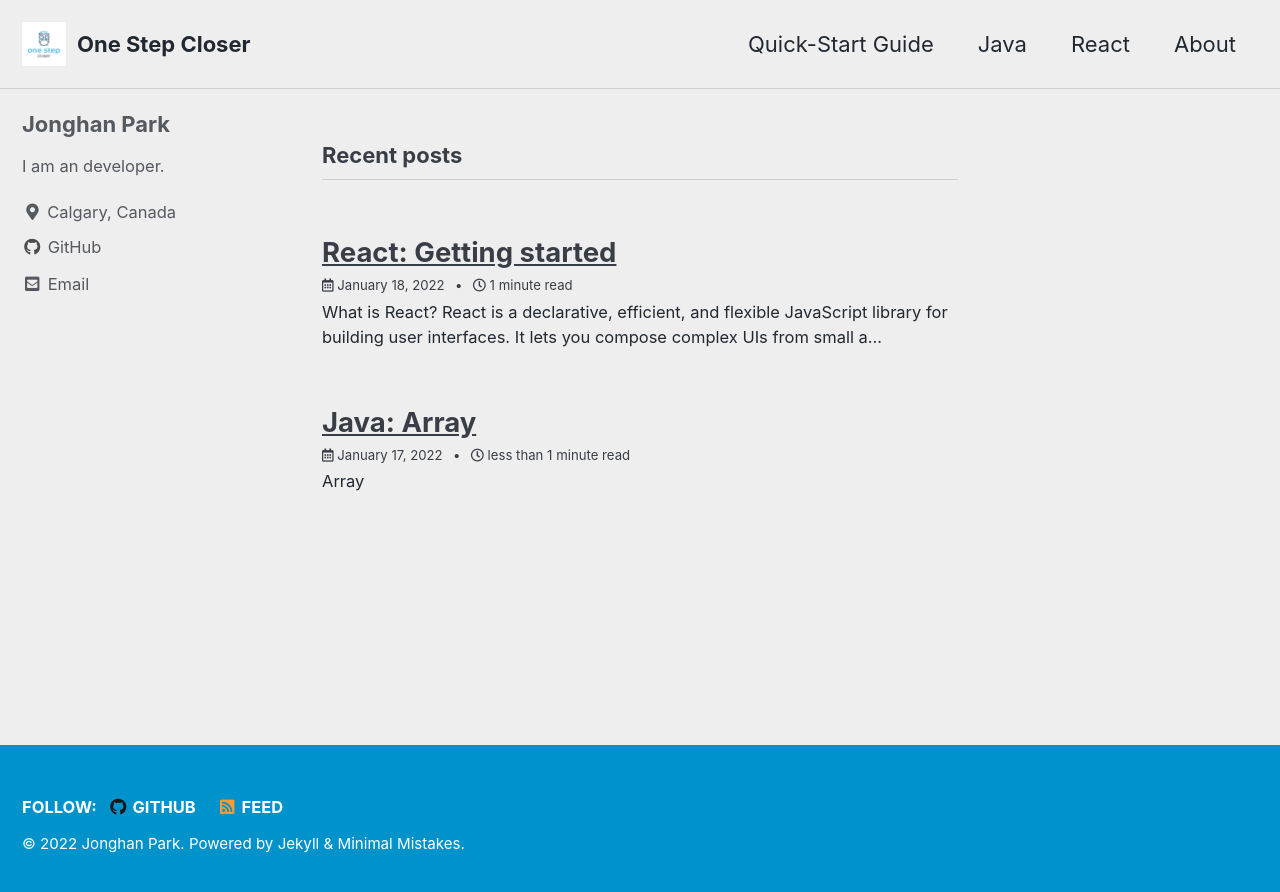
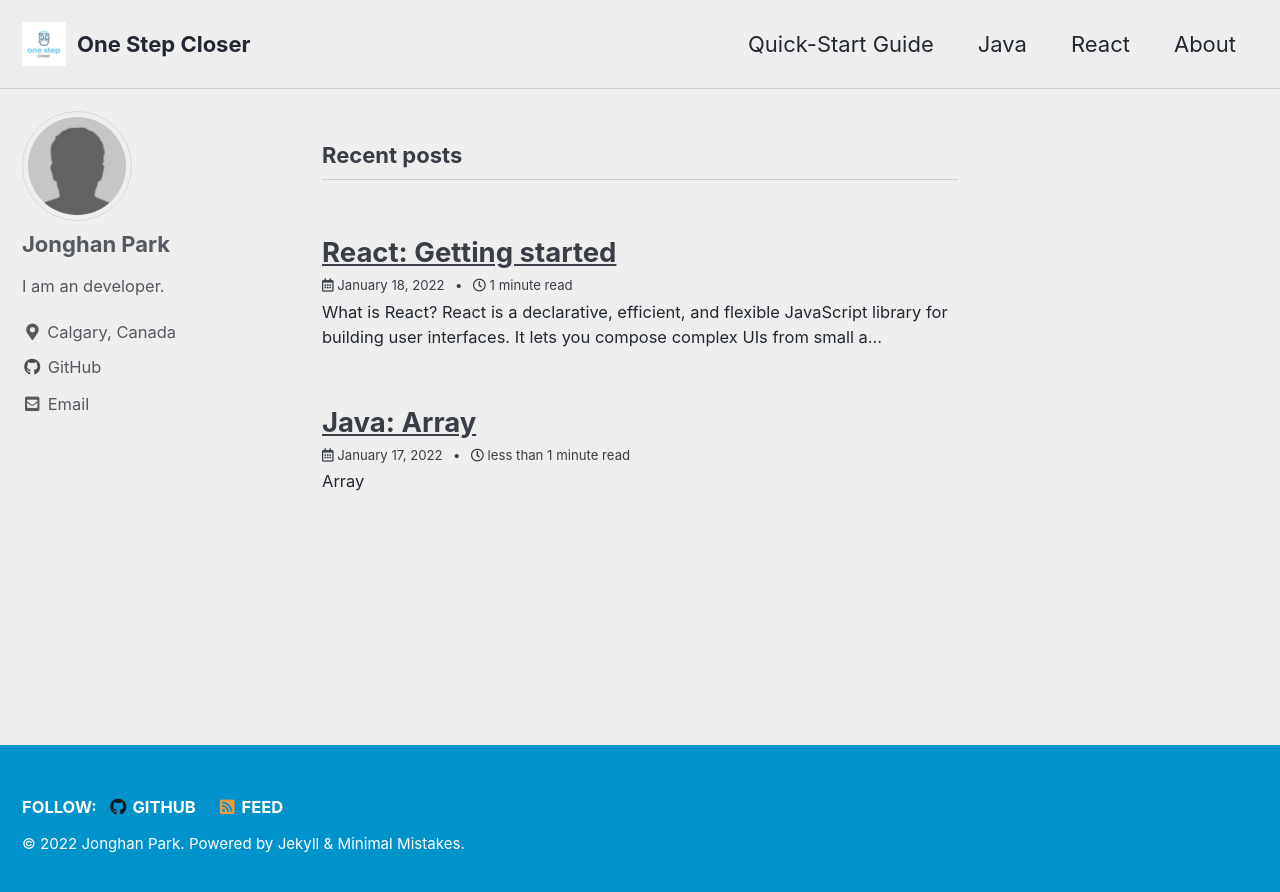
Before and after one commit to Jonghan-park/jonghan-park.github.io, a Jekyll site: the page built from index.html, in a window 1280 px wide. Shown: the top 892 px of the page. Built offline with Jekyll 4.4.1, drawn with Linux system fonts in a browser that asks for light colours; cached includes are drawn as plain includes; the list of posts is cut into pages by our own code.

Commit message:
Update bio photo

```diff
--- a/_config.yml
+++ b/_config.yml
@@ -24,7 +24,7 @@
 url                      : "https://jonghan-park.github.io"
 baseurl                  : # the subpath of your site, e.g. "/blog"
 repository               : # GitHub username/repo-name e.g. "mmistakes/minimal-mistakes"
-teaser                   : "/assets/bio-photo.jpg"
+teaser                   : # "/assets/bio-photo.jpg"
 logo                     : "/assets/Logo.png"
 masthead_title           : # overrides the website title displayed in the masthead, use " " for no title
 # breadcrumbs            : false # true, false (default)
@@ -103,7 +103,7 @@
 # Site Author
 author:
   name             : "Jonghan Park"
-  avatar           : # path of avatar image, e.g. "/assets/images/bio-photo.jpg"
+  avatar           : "/assets/bio-photo.jpg"
   bio              : "I am an developer."
   location         : "Calgary, Canada"
   email            : "jonghan.park@edu.sait.ca"
```
